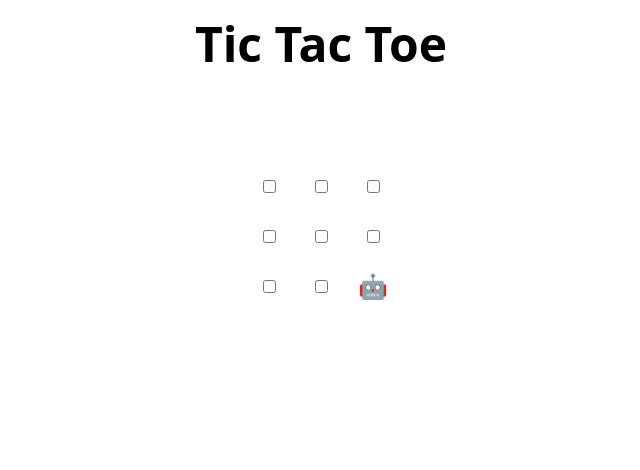
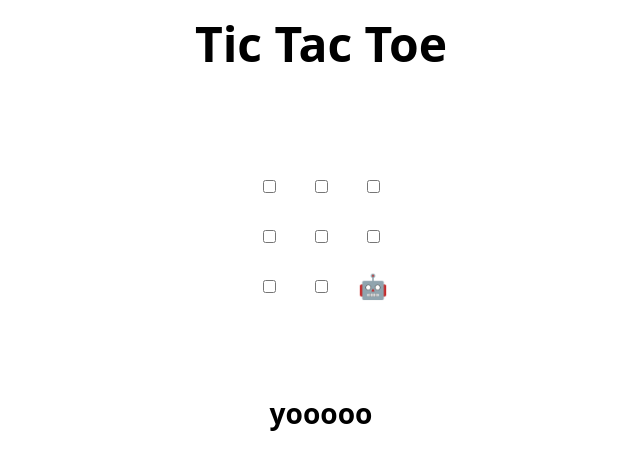
Before and after one commit to Abdullah2277/skills-review-pull-requests, a plain HTML site: page index.html in a window 1280 px wide. Shown: the whole page, without its empty margins (319-959 px from the left). Drawn offline with Linux system fonts and the light colour scheme.

Commit message:
Update index.html

```diff
--- a/index.html
+++ b/index.html
@@ -46,7 +46,7 @@
     <td><input type="checkbox" /></td>
   </tr>
 </table>
-
+<h3>yooooo</h3>
 <h2 hidden>Game over, refresh to play again 🧑‍💻 🤖!</h2>
 
 <script>
```
